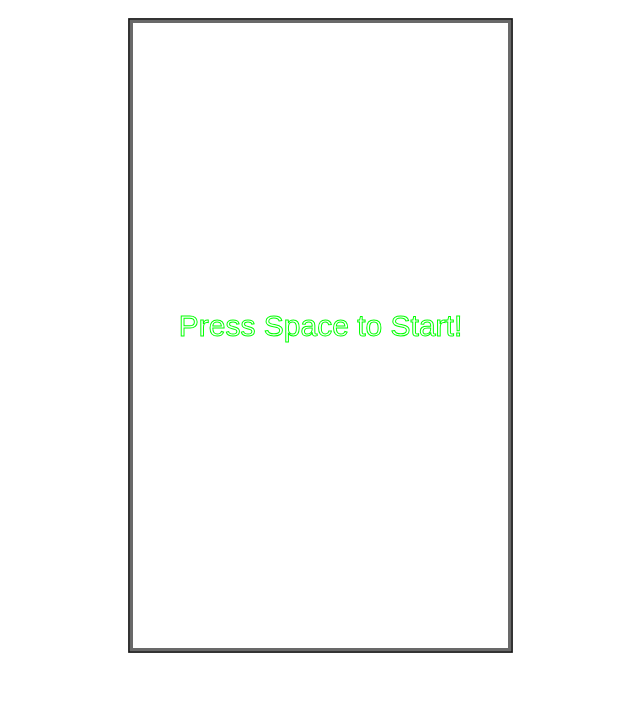
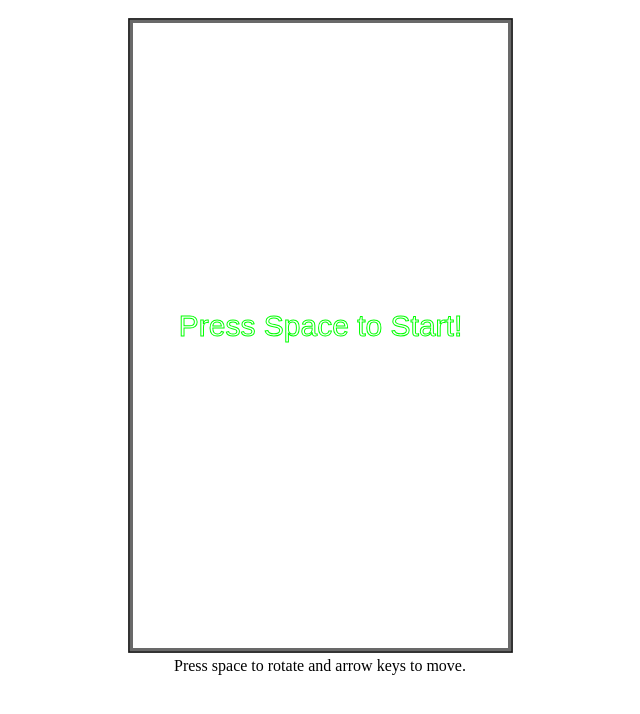
Before and after one commit to wayne-stewart/js-tetris, a plain HTML site: page index.html in a window 1280 px wide. Shown: the whole page, without its empty margins (320-960 px from the left). Drawn offline with Linux system fonts and the light colour scheme.

Commit message:
added instructions

```diff
--- a/index.html
+++ b/index.html
@@ -17,6 +17,8 @@
 		<canvas id="gameCanvas" width="300" height="500">
 			<p>your browser doesn't support canvas</p>
 		</canvas>
+		<br />
+		Press space to rotate and arrow keys to move.
 	</div>
 </body>
 </html>
```
